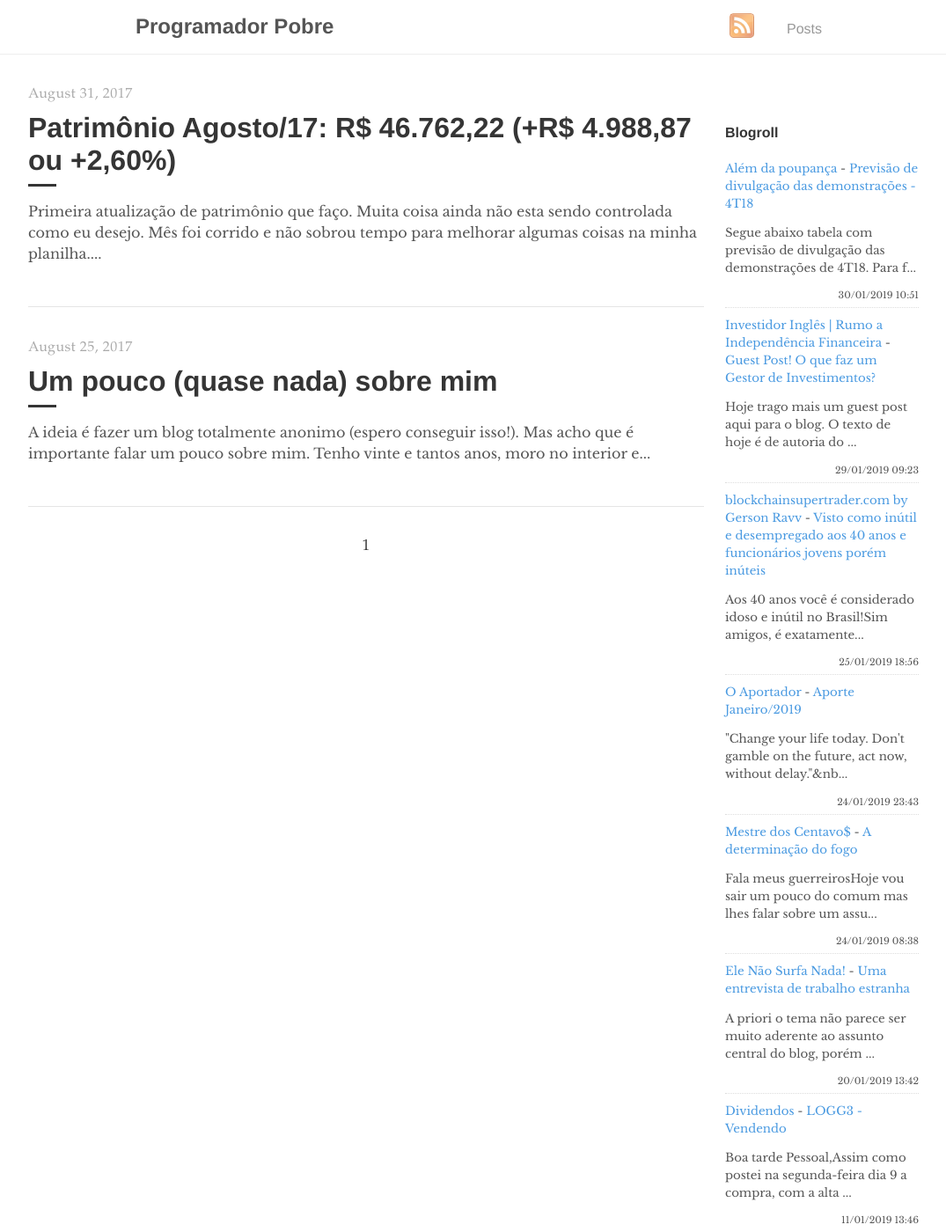
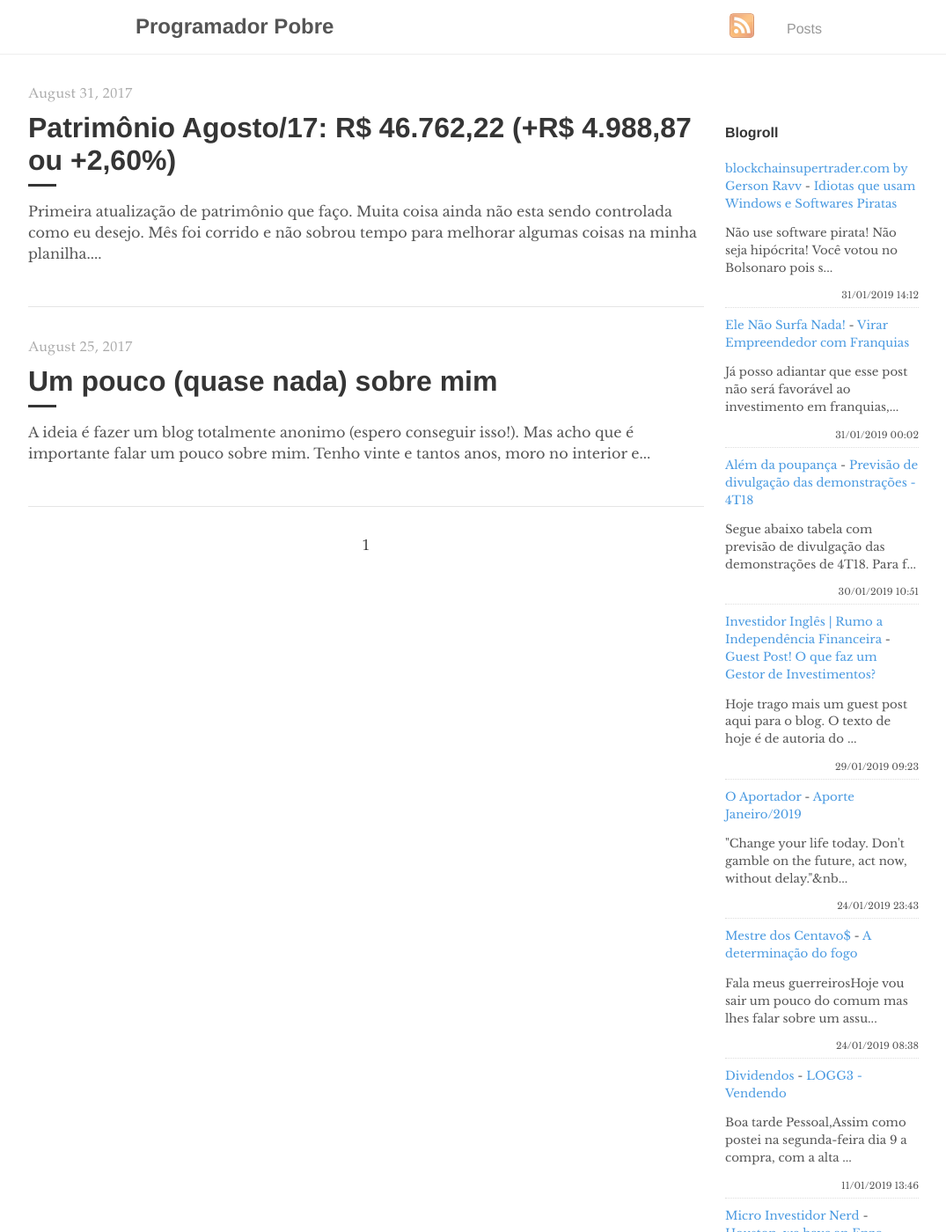
Before and after one commit to programadorpobre/programadorpobre.github.io, a Jekyll site: the page built from index.html, in a window 1280 px wide and 1400 px high. Shown: the whole window at 88% size, without its empty margins (96-1171 px from the left). Built offline with Jekyll 4.4.1, drawn with Linux system fonts in a browser that asks for light colours; the list of posts is cut into pages by our own code; comment, search, counter and statistics services are not loaded.

Commit message:
[ci skip] travis #544

```diff
--- a/_includes/feed-entries.html
+++ b/_includes/feed-entries.html
@@ -1,3 +1,13 @@
+<div class="feed-entry">
+    <a class="feed-entry-site-name" href="http://www.blockchainsupertrader.com/">blockchainsupertrader.com by Gerson Ravv</a> - <a class="feed-entry-title" href="http://www.blockchainsupertrader.com/2019/01/idiotas-que-usam-windows-e-softwares.html">Idiotas que usam Windows e Softwares Piratas</a>
+    <p class="feed-entry-summary">Não use software pirata! Não seja hipócrita!&nbsp;Você votou no Bolsonaro pois s...</p>
+    <time datetime="2019-01-31T14:12:00.001-02:00">31/01/2019 14:12</time>
+</div>
+<div class="feed-entry">
+    <a class="feed-entry-site-name" href="https://elenaosurfanada.blogspot.com/">Ele Não Surfa Nada!</a> - <a class="feed-entry-title" href="https://elenaosurfanada.blogspot.com/2019/01/virar-empreendedor-com-franquias.html">Virar Empreendedor com Franquias</a>
+    <p class="feed-entry-summary">Já posso adiantar que esse post não será favorável ao investimento em franquias,...</p>
+    <time datetime="2019-01-31T00:02:00.000-02:00">31/01/2019 00:02</time>
+</div>
 <div class="feed-entry">
     <a class="feed-entry-site-name" href="https://alemdapoupanca.blogspot.com/">Além da poupança</a> - <a class="feed-entry-title" href="https://alemdapoupanca.blogspot.com/2019/01/previsao-de-divulgacao-das_30.html">Previsão de divulgação das demonstrações - 4T18</a>
     <p class="feed-entry-summary">Segue abaixo tabela com previsão de divulgação das demonstrações de 4T18. Para f...</p>
@@ -9,11 +19,6 @@
     <time datetime="2019-01-29T09:23:00.000-02:00">29/01/2019 09:23</time>
 </div>
 <div class="feed-entry">
-    <a class="feed-entry-site-name" href="http://www.blockchainsupertrader.com/">blockchainsupertrader.com by Gerson Ravv</a> - <a class="feed-entry-title" href="http://www.blockchainsupertrader.com/2019/01/visto-como-inutil-e-desempregado-aos-40.html">Visto como inútil e desempregado aos 40 anos e funcionários jovens porém inúteis</a>
-    <p class="feed-entry-summary">Aos 40 anos você é considerado idoso e inútil no Brasil!Sim amigos, é exatamente...</p>
-    <time datetime="2019-01-25T18:56:00.000-02:00">25/01/2019 18:56</time>
-</div>
-<div class="feed-entry">
     <a class="feed-entry-site-name" href="https://oaportadorfinanceiro.blogspot.com/">O Aportador</a> - <a class="feed-entry-title" href="https://oaportadorfinanceiro.blogspot.com/2019/01/aporte-janeiro2019.html">Aporte Janeiro/2019</a>
     <p class="feed-entry-summary">"Change your life today. Don't gamble on the future, act now, without delay."&nb...</p>
     <time datetime="2019-01-24T23:43:00.000-02:00">24/01/2019 23:43</time>
@@ -22,11 +27,6 @@
     <a class="feed-entry-site-name" href="https://mestredoscentavos.blogspot.com/">Mestre dos Centavo$</a> - <a class="feed-entry-title" href="https://mestredoscentavos.blogspot.com/2019/01/a-determinacao-do-fogo.html">A determinação do fogo</a>
     <p class="feed-entry-summary">Fala meus guerreirosHoje vou sair um pouco do comum mas lhes falar sobre um assu...</p>
     <time datetime="2019-01-24T08:38:00.000-08:00">24/01/2019 08:38</time>
-</div>
-<div class="feed-entry">
-    <a class="feed-entry-site-name" href="https://elenaosurfanada.blogspot.com/">Ele Não Surfa Nada!</a> - <a class="feed-entry-title" href="https://elenaosurfanada.blogspot.com/2019/01/uma-entrevista-de-trabalho-estranha.html">Uma entrevista de trabalho estranha</a>
-    <p class="feed-entry-summary">A priori o tema não parece ser muito aderente ao assunto central do blog, porém ...</p>
-    <time datetime="2019-01-20T13:42:00.002-02:00">20/01/2019 13:42</time>
 </div>
 <div class="feed-entry">
     <a class="feed-entry-site-name" href="http://bonsdividendos.blogspot.com/">Dividendos</a> - <a class="feed-entry-title" href="http://bonsdividendos.blogspot.com/2019/01/logg3-vendendo.html">LOGG3 - Vendendo</a>
```
